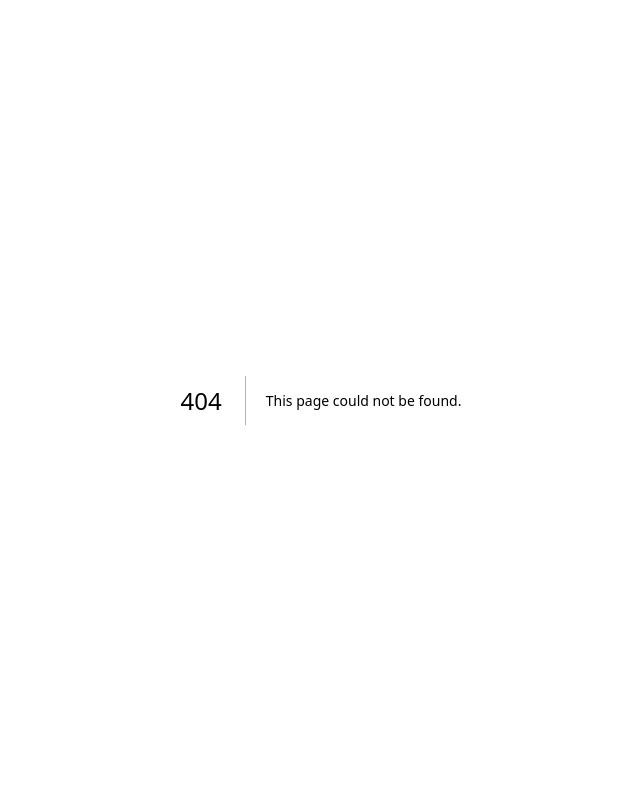
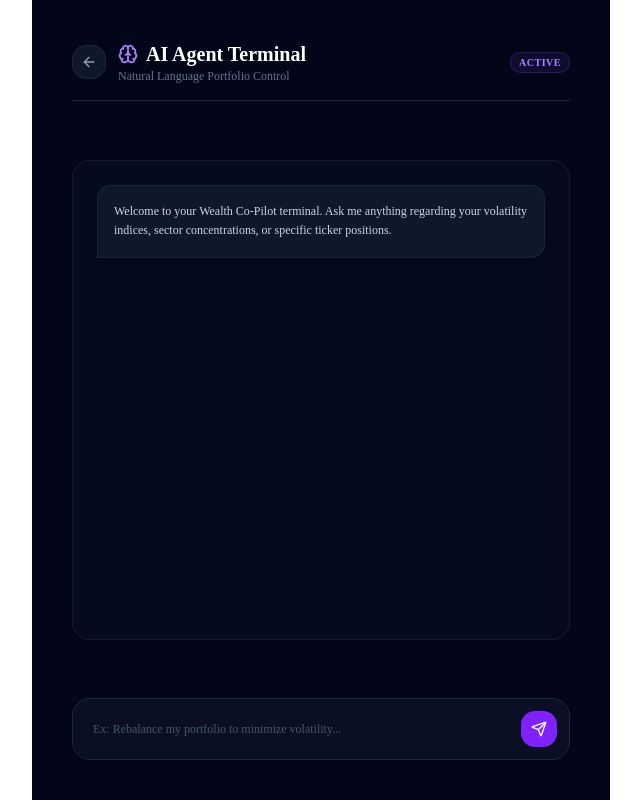
Before and after one commit to Aryan-jain07/port-man, a Next.js app in the folder frontend/: page /copilot in a window 1280 px wide. Before the commit this address had no page. Shown: the whole page, without its empty margins (319-960 px from the left). Built offline with nearby package versions, Linux system fonts and the light colour scheme.

Commit message:
Implement CopilotChat component for AI interaction

```diff
--- /dev/null
+++ b/frontend/src/app/copilot/page.tsx
@@ -0,0 +1,69 @@
+"use client";
+
+import { useState } from "react";
+import { Brain, Sparkles, Send, ArrowLeft, ShieldAlert } from "lucide-react";
+
+export default function CopilotChat() {
+  const [messages, setMessages] = useState([
+    { sender: "assistant", text: "Welcome to your Wealth Co-Pilot terminal. Ask me anything regarding your volatility indices, sector concentrations, or specific ticker positions." }
+  ]);
+  const [input, setInput] = useState("");
+
+  const handleSend = async () => {
+    if (!input.trim()) return;
+
+    const userMessage = { sender: "user", text: input };
+    setMessages(prev => [...prev, userMessage]);
+    setInput("");
+
+    // Setup an internal simulated message array chunk for responsive presentation metrics
+    setTimeout(() => {
+      setMessages(prev => [...prev, {
+        sender: "assistant",
+        text: "Analyzing your matrix allocations... Structural tech cluster concentration remains at 85.2%. To reduce your portfolio variance footprint, I recommend migrating 5% weight allocations into low-beta assets."
+      }]);
+    }, 1000);
+  };
+
+  return (
+    <div className="min-h-screen bg-slate-950 text-slate-100 p-6 md:p-10 flex flex-col justify-between max-w-screen-xl mx-auto">
+      {/* Navigation Header */}
+      <header className="flex justify-between items-center pb-4 border-b border-slate-800">
+        <div className="flex items-center gap-3">
+          <a href="/dashboard" className="p-2 rounded-xl bg-slate-900 border border-slate-800 hover:bg-slate-800 transition-colors"><ArrowLeft className="w-4 h-4 text-slate-400" /></a>
+          <div>
+            <h1 className="text-xl font-bold text-white flex items-center gap-2"><Brain className="w-5 h-5 text-violet-400" /> AI Agent Terminal</h1>
+            <p className="text-xs text-slate-500">Natural Language Portfolio Control</p>
+          </div>
+        </div>
+        <span className="text-[10px] bg-violet-500/10 text-violet-400 border border-violet-500/20 rounded-full px-2 py-0.5 font-bold uppercase tracking-wider">Active</span>
+      </header>
+
+      {/* Chat History View Box */}
+      <div className="flex-1 my-6 overflow-y-auto bg-slate-900/30 border border-slate-800/60 rounded-2xl p-6 space-y-4 max-h-[60vh]">
+        {messages.map((m, i) => (
+          <div key={i} className={`flex ${m.sender === "user" ? "justify-end" : "justify-start"}`}>
+            <div className={`max-w-md p-4 rounded-xl text-xs leading-relaxed shadow-lg ${m.sender === "user" ? "bg-violet-600 text-white rounded-br-none" : "bg-slate-900 border border-slate-800/80 text-slate-300 rounded-bl-none"}`}>
+              {m.text}
+            </div>
+          </div>
+        ))}
+      </div>
+
+      {/* Interactive Chat Input Dock */}
+      <div className="flex gap-3 bg-slate-900/60 p-3 rounded-2xl border border-slate-800">
+        <input
+          type="text"
+          value={input}
+          onChange={(e) => setInput(e.target.value)}
+          placeholder="Ex: Rebalance my portfolio to minimize volatility..."
+          className="flex-1 bg-transparent border-none text-xs text-white placeholder-slate-600 focus:outline-none px-2"
+          onKeyDown={(e) => e.key === "Enter" && handleSend()}
+        />
+        <button onClick={handleSend} className="p-2.5 rounded-xl bg-violet-600 hover:bg-violet-500 text-white transition-colors">
+          <Send className="w-4 h-4" />
+        </button>
+      </div>
+    </div>
+  );
+}
```
Also changed, not shown: frontend/src/app/copilot/New Text Document.txt (deleted).
